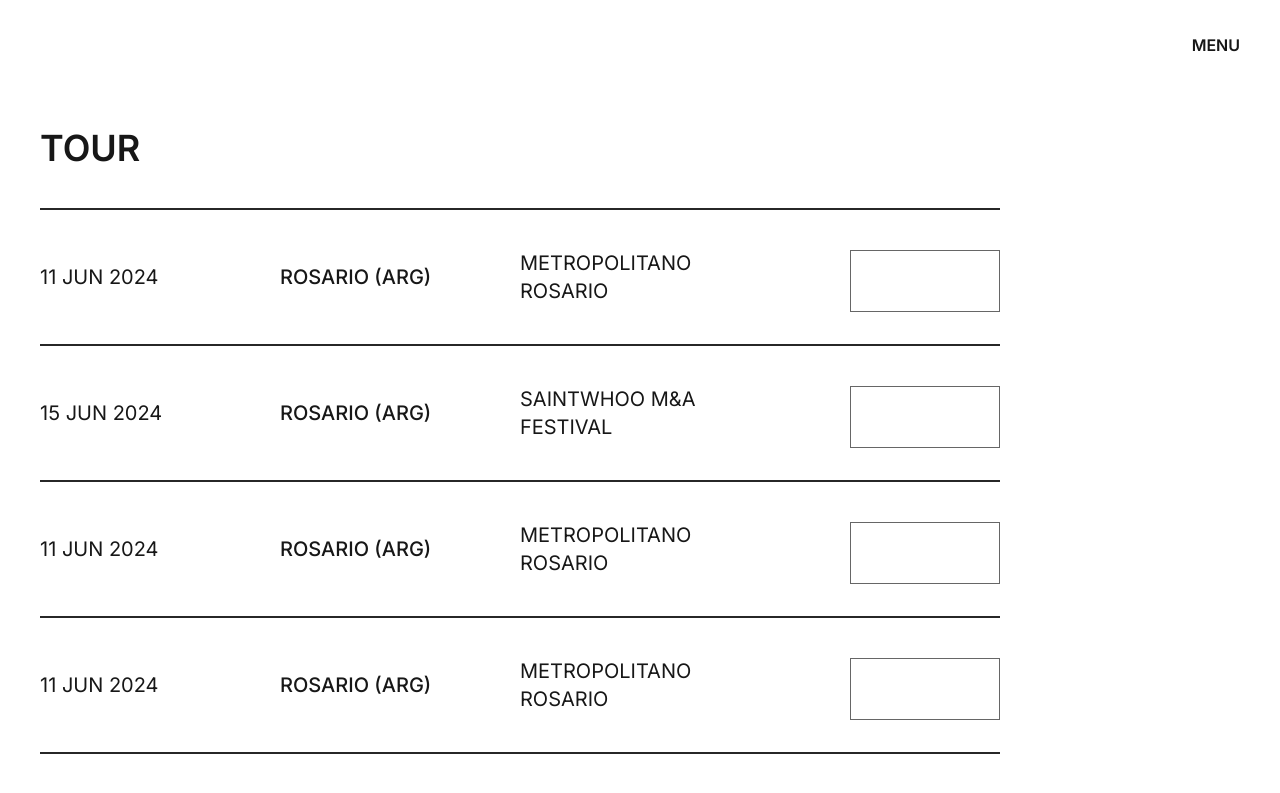
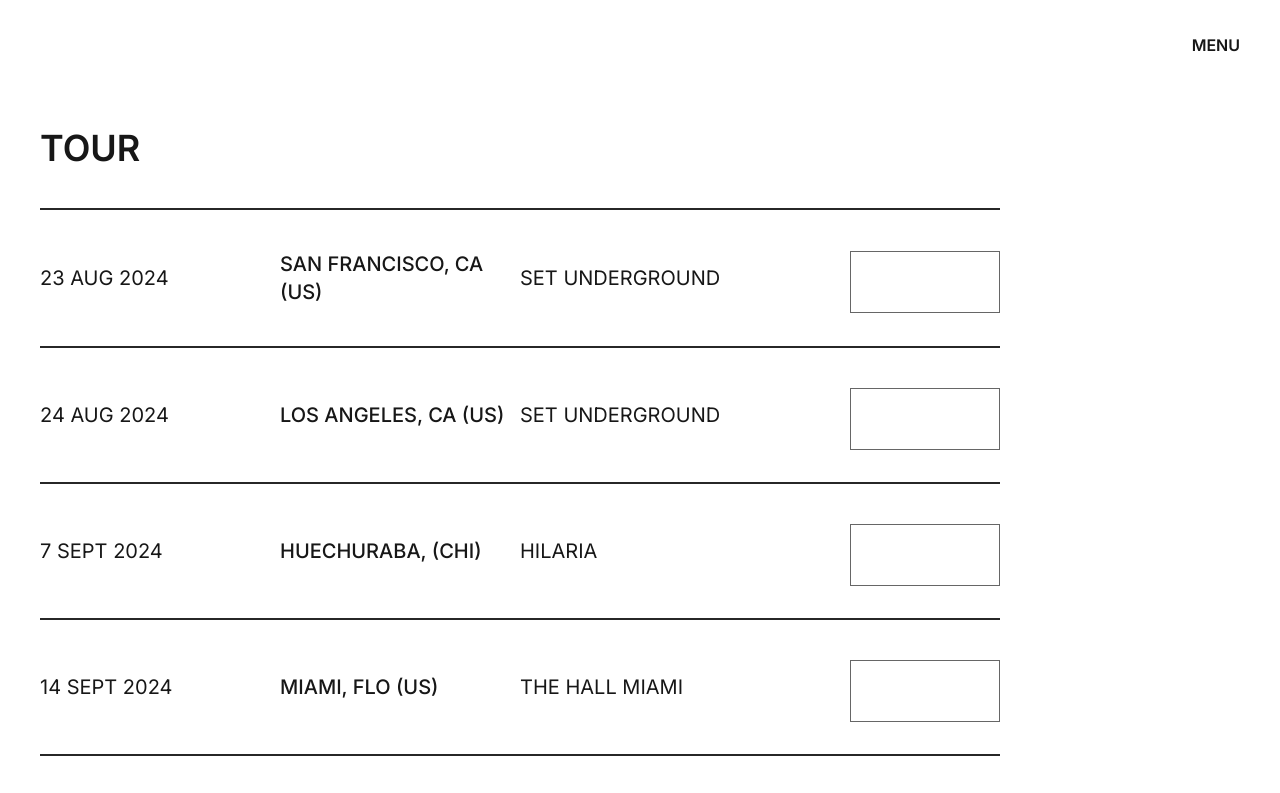
Before and after one commit to mariodev99/juanhansen, a Next.js app: page /tour in a window 1280 px wide. Shown: the top 793 px of the page. Built offline with nearby package versions, Linux system fonts and the light colour scheme; what react-locomotive-scroll would draw is missing.

Commit message:
fix: initial animation in all pages

```diff
--- a/components/Layout.js
+++ b/components/Layout.js
@@ -7,6 +7,7 @@
 const inter = Inter({ subsets: ["latin"] });
 import { LocomotiveScrollProvider } from "react-locomotive-scroll";
 import { useRef } from "react";
+import { LoadProvider, useLoad } from "./context/LoadContext";
 
 export default function Layout({ children }) {
   const LoadingBar = () => (
@@ -24,11 +25,10 @@
   );
 
   const containerRef = useRef(null);
-
-  const [loadingComplete, setLoadingComplete] = useState(false); // Controla si la carga ha terminado
+  const { isLoadFinish, setLoadFinish } = useLoad();
 
   useEffect(() => {
-    setTimeout(() => setLoadingComplete(true), 3000); // Espera 1 segundo tras completar la carga antes de ocultar la barra
+    setTimeout(() => setLoadFinish(true), 3000);
   }, []);
 
   return (
@@ -62,7 +62,7 @@
         />
 
         {/* BARRA DE CARGA */}
-        <AnimatePresence>{!loadingComplete && <LoadingBar />}</AnimatePresence>
+        <AnimatePresence>{!isLoadFinish && <LoadingBar />}</AnimatePresence>
         <Nav></Nav>
         {children}
       </div>
--- a/components/common/Releases.js
+++ b/components/common/Releases.js
@@ -4,10 +4,12 @@
 import beirut from "@/public/images/beirut.jpg";
 
 import Image from "next/image";
+import { useLoad } from "../context/LoadContext";
+import { useEffect, useState } from "react";
 
 export const Releases = ({ setCurrentRelease, setHoverAnimation }) => {
   // Valor utilizado para que haya un delay despues de la animacion "loading"
-  const CONTENT_PAGE_DELAY_ANIMATION = 0;
+  const { isLoadFinish } = useLoad();
 
   //   utilizo imageClassname y containerClassname para manejar la posicion individual a mi gusto dentro de la grilla
   const releases = [
@@ -42,6 +44,18 @@
     setHoverAnimation(true);
   };
 
+  const releaseVariants = {
+    hidden: { y: 150 },
+    visible: {
+      y: 0,
+      transition: {
+        duration: 0.9,
+        ease: "easeInOut",
+        delay: isLoadFinish ? 0 : 3.5,
+      },
+    },
+  };
+
   return (
     <div className="grid grid-cols-1 md:grid-cols-2 gap-10 mt-4">
       {releases.map((release) => (
@@ -51,18 +65,14 @@
           <motion.div
             className={release.imageClassname}
             style={{ cursor: "pointer" }}
-            initial={{ y: 150 }}
-            animate={{ y: 0 }}
-            transition={{
-              duration: 0.9,
-              ease: "easeOut",
-              delay: CONTENT_PAGE_DELAY_ANIMATION,
-            }}
+            variants={releaseVariants}
+            initial={"hidden"}
+            animate={"visible"}
             onHoverStart={() => handleHover(release)}
             onHoverEnd={() => setHoverAnimation(false)}
           >
             <Image
-              className="grayscale hover:grayscale-0 hover:scale-105 duration-500"
+              className="grayscale-0 md:grayscale hover:grayscale-0 hover:scale-105 duration-500"
               fill
               objectFit="cover"
               src={release.imageSrc}
--- /dev/null
+++ b/components/context/LoadContext.js
@@ -0,0 +1,15 @@
+import { createContext, useState, useContext } from "react";
+
+const LoadContext = createContext();
+
+export const LoadProvider = ({ children }) => {
+  const [isLoadFinish, setLoadFinish] = useState(false);
+
+  return (
+    <LoadContext.Provider value={{ isLoadFinish, setLoadFinish }}>
+      {children}
+    </LoadContext.Provider>
+  );
+};
+
+export const useLoad = () => useContext(LoadContext);
--- a/pages/_app.js
+++ b/pages/_app.js
@@ -1,11 +1,14 @@
+import { LoadProvider } from "@/components/context/LoadContext";
 import Layout from "@/components/Layout";
 import "@/styles/globals.css";
 import "locomotive-scroll/dist/locomotive-scroll.css";
 
 export default function App({ Component, pageProps }) {
   return (
-    <Layout>
-      <Component {...pageProps} />
-    </Layout>
+    <LoadProvider>
+      <Layout>
+        <Component {...pageProps} />
+      </Layout>
+    </LoadProvider>
   );
 }
--- a/pages/about/index.js
+++ b/pages/about/index.js
@@ -1,11 +1,11 @@
 import { motion } from "framer-motion";
 import hansen from ".././../public/images/juanhansen_about.jpg";
 import Image from "next/image";
-import { useState } from "react";
+import { useEffect, useState } from "react";
+import { useLoad } from "@/components/context/LoadContext";
 
 export default function About() {
-  // Valor utilizado para que haya un delay despues de la animacion "loading"
-  const CONTENT_PAGE_DELAY_ANIMATION = 0;
+  const { isLoadFinish } = useLoad();
 
   const aboutPrimaryLines = [
     "Juan Hansen is a trailblazer in the electronic ",
@@ -55,7 +55,7 @@
       transition: {
         duration: 0.8,
         ease: "easeInOut",
-        delay: CONTENT_PAGE_DELAY_ANIMATION + custom * 0.06,
+        delay: (isLoadFinish ? 0 : 3) + custom * 0.06,
       },
     }),
   };
--- a/pages/index.js
+++ b/pages/index.js
@@ -1,13 +1,15 @@
 import Image from "next/image";
 import juanhansen from "../public/images/juanhansen.jpg";
-import { motion } from "framer-motion";
+import { AnimatePresence, motion } from "framer-motion";
 import { LogoIcon } from "@/components/icons/Logo";
+import { useLoad } from "@/components/context/LoadContext";
 
 export default function Home() {
   const DELAY_TITLE_ANIMATION = 3.5;
+  const { isLoadFinish } = useLoad();
 
   const LetterAnimation = ({ word }) => (
-    <div className="overflow-hidden flex gap-1">
+    <div className="overflow-hidden flex gap-1 ">
       {word.split(" ").map((singleWord, wordIndex) => (
         <div className="flex gap-[0.9]" key={wordIndex}>
           {singleWord.split("").map((letter, letterIndex) => (
@@ -17,7 +19,8 @@
               initial={{ opacity: 0, rotateX: -50, y: 10 }}
               animate={{ opacity: 1, rotateX: 0, y: 0 }}
               transition={{
-                delay: 3.5 + (wordIndex + letterIndex) * 0.06,
+                delay:
+                  (isLoadFinish ? 0 : 4.5) + (wordIndex + letterIndex) * 0.06,
                 duration: 0.5,
                 ease: "easeInOut",
               }}
@@ -32,14 +35,19 @@
 
   return (
     <main
-      className={`flex min-h-screen  relative items-center justify-center overflow-x-hidden`}
+      className={`flex min-h-screen relative items-center justify-center overflow-x-hidden`}
       data-scroll-section
     >
+      <AnimatePresence>
         <motion.div
           className="absolute inset-0 z-[-1] brightness-75"
           initial={{ scale: 1 }}
           animate={{ scale: 1.2 }}
-        transition={{ delay: 2.2, duration: 0.8, ease: "easeInOut" }}
+          transition={{
+            delay: isLoadFinish ? 0 : 3.2,
+            duration: 0.8,
+            ease: "easeInOut",
+          }}
         >
           <Image
             src={juanhansen}
@@ -48,20 +56,22 @@
             alt="juan hansen"
           />
         </motion.div>
+      </AnimatePresence>
+
       <div className="px-10">
         <motion.div
           className="relative"
-          initial={{ rotateX: -25 }}
-          animate={{ rotateX: 0 }}
+          initial={{ scale: 0.7 }}
+          animate={{ scale: 1 }}
           transition={{
-            delay: DELAY_TITLE_ANIMATION,
+            delay: isLoadFinish ? 0 : 2.9,
             duration: 1.2,
             ease: "easeInOut",
           }}
         >
           <LogoIcon className={"w-full h-16 md:w-auto md:h-auto"} />
         </motion.div>
-        <div className="flex justify-end uppercase gap-20 text-xs">
+        <div className="flex justify-end uppercase gap-20 text-xs mt-2">
           <div>
             <div className="overflow-hidden flex gap-[0.9]">
               <LetterAnimation word={"DJ"} />
--- a/pages/tour/index.js
+++ b/pages/tour/index.js
@@ -1,64 +1,56 @@
 import Link from "next/link";
 import { TitlePage } from "@/components/common/TitlePage";
 import { motion } from "framer-motion";
+import { useEffect, useState } from "react";
+import { useLoad } from "@/components/context/LoadContext";
 
 export default function TourPage() {
-  // Valor utilizado para que haya un delay despues de la animacion "loading"
-  const CONTENT_PAGE_DELAY_ANIMATION = 0;
+  const { isLoadFinish } = useLoad();
 
   const dates = [
     {
-      day: 11,
-      month: "jun",
+      day: 23,
+      month: "aug",
       year: 2024,
-      place: "metropolitano rosario",
-      city: "rosario",
-      country: "arg",
+      place: "Set Underground",
+      city: "San Francisco, CA",
+      country: "us",
       ticket_link: "/",
     },
     {
-      day: 15,
-      month: "jun",
+      day: 24,
+      month: "aug",
       year: 2024,
-      place: "SAINTWHOO M&A FESTIVAL",
-      city: "rosario",
-      country: "arg",
+      place: "Set Underground",
+      city: "Los Angeles, CA",
+      country: "us",
       ticket_link: "/",
     },
     {
-      day: 11,
-      month: "jun",
+      day: 7,
+      month: "sept",
       year: 2024,
-      place: "metropolitano rosario",
-      city: "rosario",
-      country: "arg",
+      place: "Hilaria",
+      city: "Huechuraba,",
+      country: "chi",
       ticket_link: "/",
     },
     {
-      day: 11,
-      month: "jun",
+      day: 14,
+      month: "sept",
       year: 2024,
-      place: "metropolitano rosario",
-      city: "rosario",
-      country: "arg",
+      place: "The Hall Miami",
+      city: "Miami, flo",
+      country: "US",
       ticket_link: "/",
     },
     {
-      day: 11,
-      month: "jun",
+      day: 25,
+      month: "OCT",
       year: 2024,
-      place: "metropolitano rosario",
-      city: "rosario",
-      country: "arg",
-      ticket_link: "/",
-    },
-    {
-      day: 11,
-      month: "jun",
-      year: 2024,
-      place: "metropolitano rosario",
-      city: "rosario",
-      country: "arg",
+      place: "Le Cirque Rouge",
+      city: "Marrakesh",
+      country: "ma",
       ticket_link: "/",
     },
   ];
@@ -79,7 +71,7 @@
             transition={{
               duration: 0.8,
               ease: "easeInOut",
-              delay: CONTENT_PAGE_DELAY_ANIMATION + index * 0.1,
+              delay: (isLoadFinish ? 0 : 3) + index * 0.1,
             }}
           >
             <div className="">
```
Lines whose indentation alone changed are shown as unchanged.
